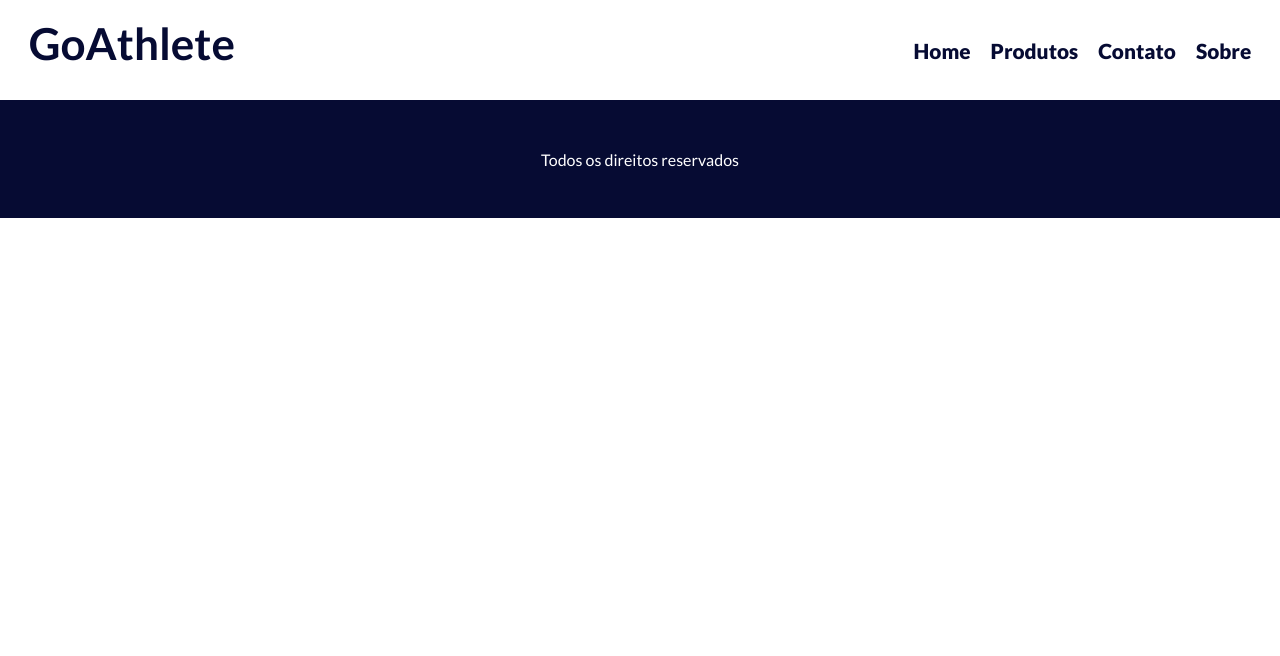
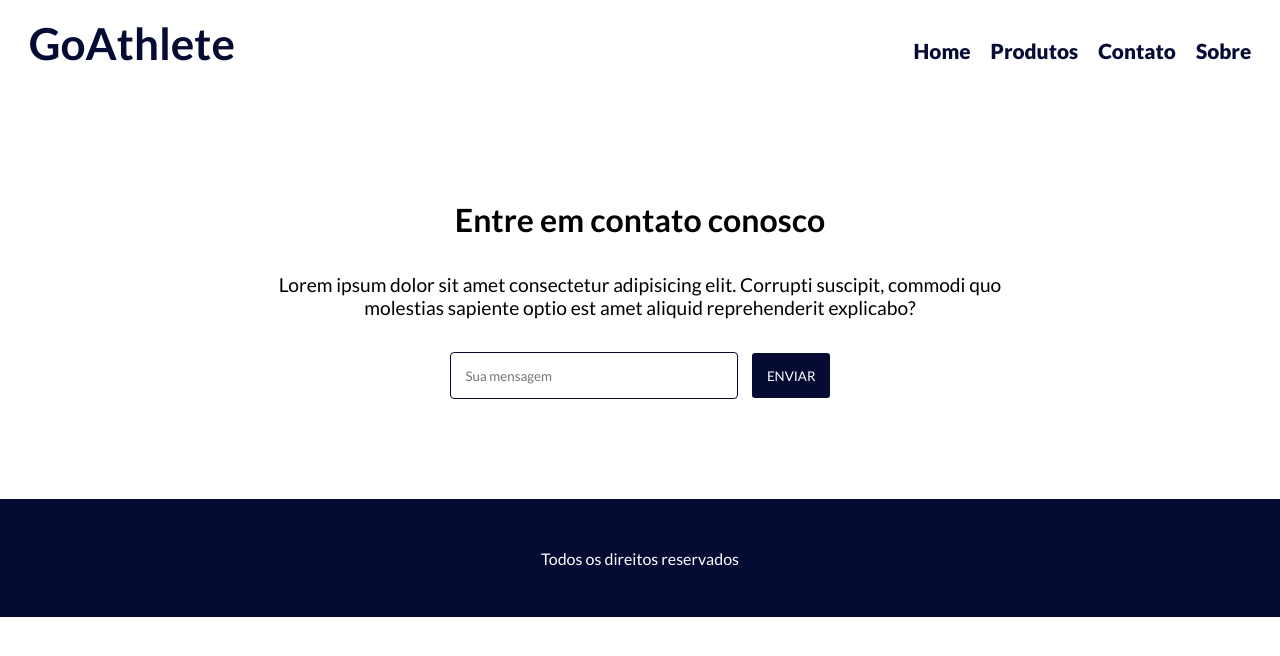
Before and after one commit to aarthurbf/front_end_cp04, a React (Vite) app: page / in a window 1280 px wide. Both pictures are taken after a click on the link "Contato". Shown: the top 656 px of the page. Built offline with nearby package versions, Linux system fonts and the light colour scheme.

Commit message:
Add:Contato

```diff
--- /dev/null
+++ b/src/css/Contato.css
@@ -0,0 +1,45 @@
+.cadastro{
+    display: flex;
+    flex-direction: column;
+    align-items: center;
+    padding: 6.25rem 3.12rem;
+}
+
+.cadastro h3{
+    font-size: 2rem;
+    margin-bottom: 2.1rem;
+}
+
+.cadastro p{
+    max-width: 50rem;
+    margin-bottom: 2.1rem;
+    font-size: 1.2rem;
+    text-align: center;
+}
+
+.cadastro form{
+    display: flex;
+    align-items: center;
+    justify-content: center;
+    flex-wrap: wrap;
+    width: 80%;
+    max-width: 50rem;
+}
+
+.cadastro form input{
+    padding: 0.9rem;
+    border: 1px solid var(--color2);
+    border-radius: 4px;
+    margin-right: 0.9rem;
+    width: 18rem;
+}
+
+.cadastro form button{
+    padding: 0.9rem;
+    background: var(--color2);
+    color: var(--color1);
+    text-transform: uppercase;
+    border: 0;
+    border-radius: 3px;
+    cursor: pointer;
+}
--- a/src/routes/Contato.jsx
+++ b/src/routes/Contato.jsx
@@ -1,8 +1,18 @@
+import "../css/Contato.css"
 function Contato() {
 
   return (
     <>
+      {/* CADASTRO */}
+      <section className="cadastro">
+        <h3>Entre em contato conosco</h3>
+        <p>Lorem ipsum dolor sit amet consectetur adipisicing elit. Corrupti suscipit, commodi quo molestias sapiente optio est amet aliquid reprehenderit explicabo?</p>
 
+        <form name="cadastro" id="cadastro" method="post" action="">
+          <input type="text" placeholder="Sua mensagem"/>
+            <button type="submit" name="button">Enviar</button>
+        </form>
+      </section>
     </>
   )
 }
--- a/src/routes/Produtos.jsx
+++ b/src/routes/Produtos.jsx
@@ -68,9 +68,6 @@ function Produtos() {
           <a href="" className="btn">Comprar</a>
         </div>
       </div>
-      <div className="vejaMais">
-        <a href="" className="btn">Veja Mais</a>
-      </div>
     </>
   )
 }
```
Lines whose indentation alone changed are shown as unchanged.
